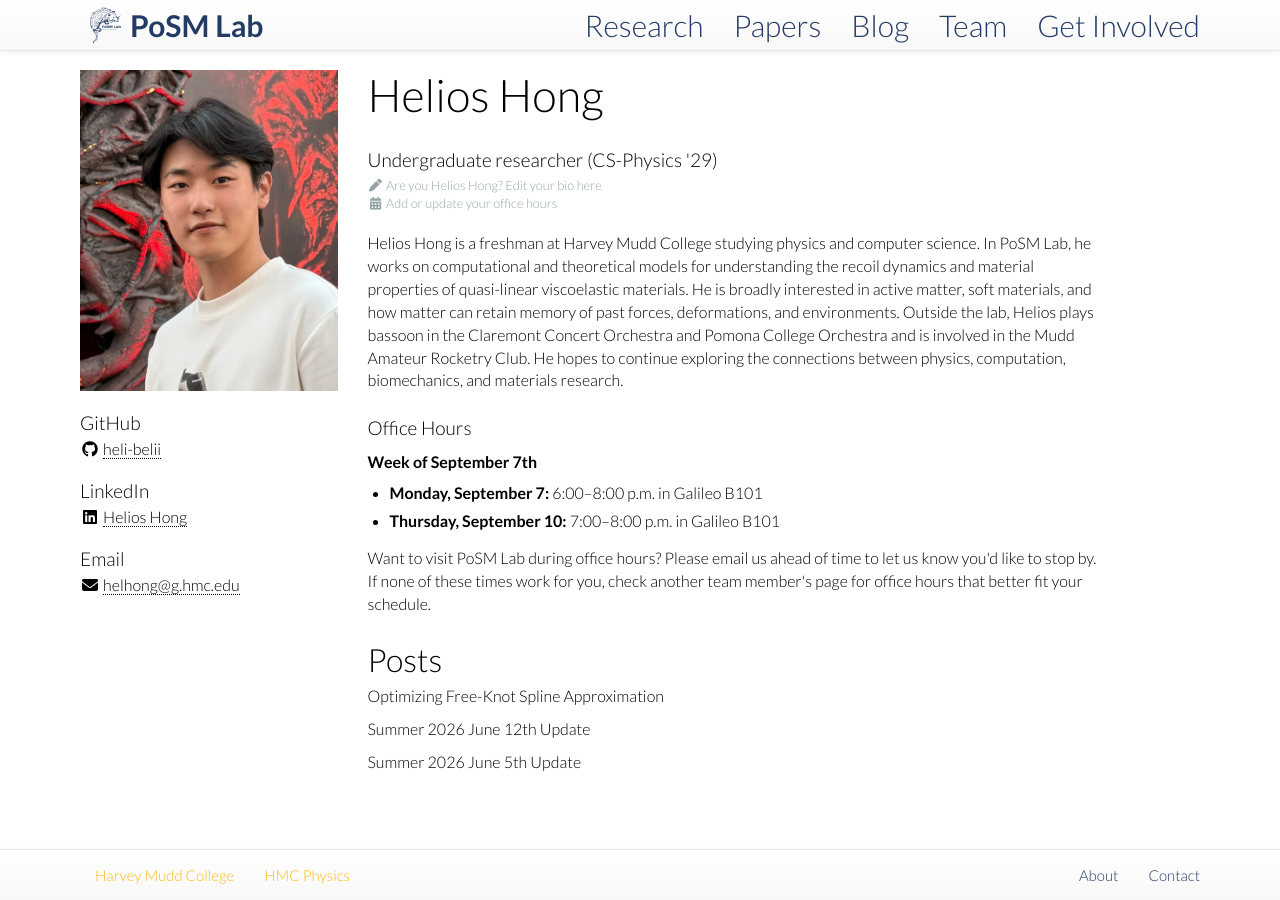
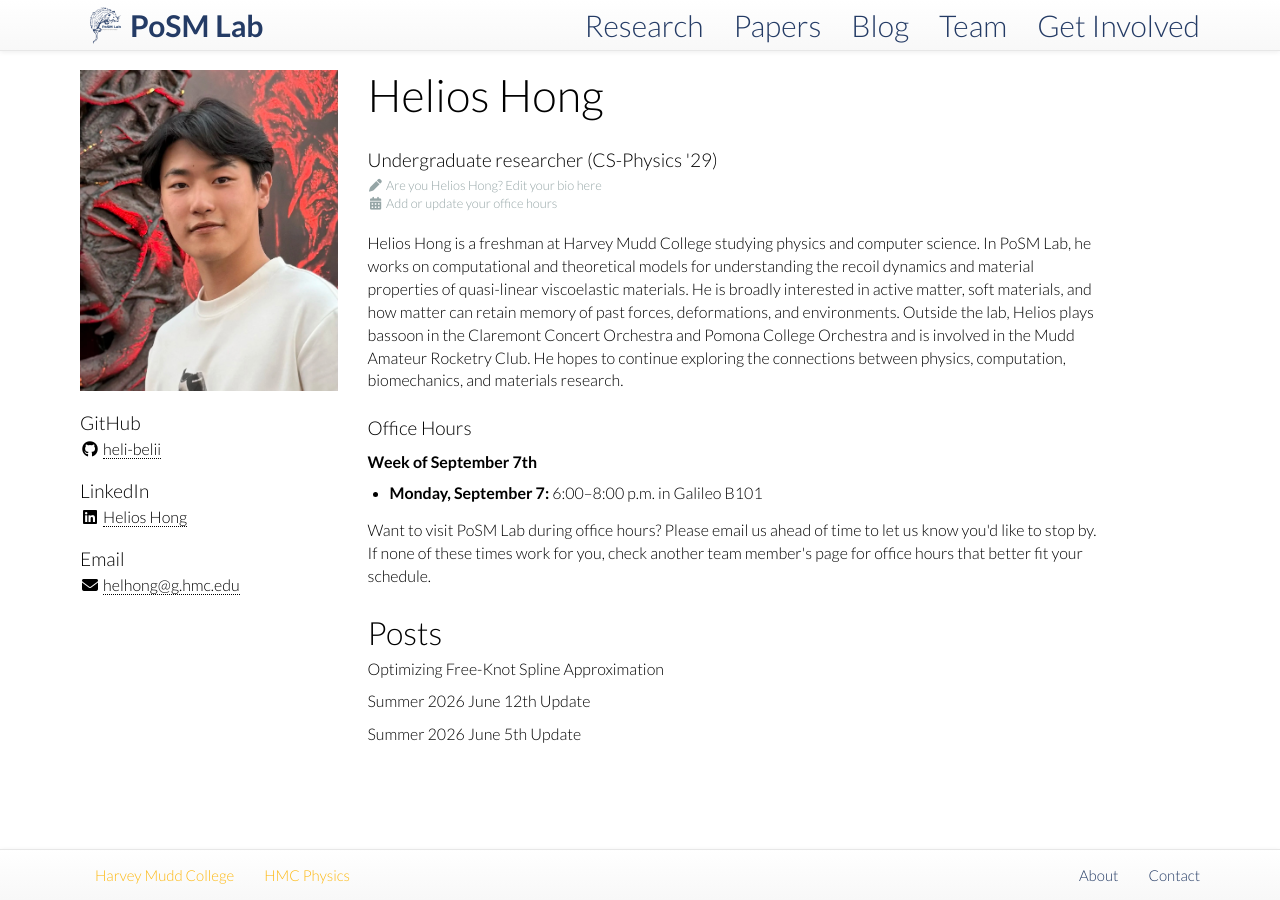
Before and after one commit to posmlab/posmlab.org, a Jekyll site: the page built from team/_posts/2025-09-09-helios-hong.md, in a window 1280 px wide. Built offline with Jekyll 4.4.1, drawn with Linux system fonts in a browser that asks for light colours; nearby versions of some CDN libraries.

Commit message:
Remove Thursday session from event schedule
Removed Thursday session details from the event schedule.

```diff
--- a/team/_posts/2025-09-09-helios-hong.md
+++ b/team/_posts/2025-09-09-helios-hong.md
@@ -17,9 +17,6 @@ office_hours:
   sessions:
     - day: "Monday, September 7"
       time: "6:00–8:00 p.m."
-      location: "Galileo B101"
-    - day: "Thursday, September 10"
-      time: "7:00–8:00 p.m."
       location: "Galileo B101"
 ---
 {% include JB/setup %}
```
